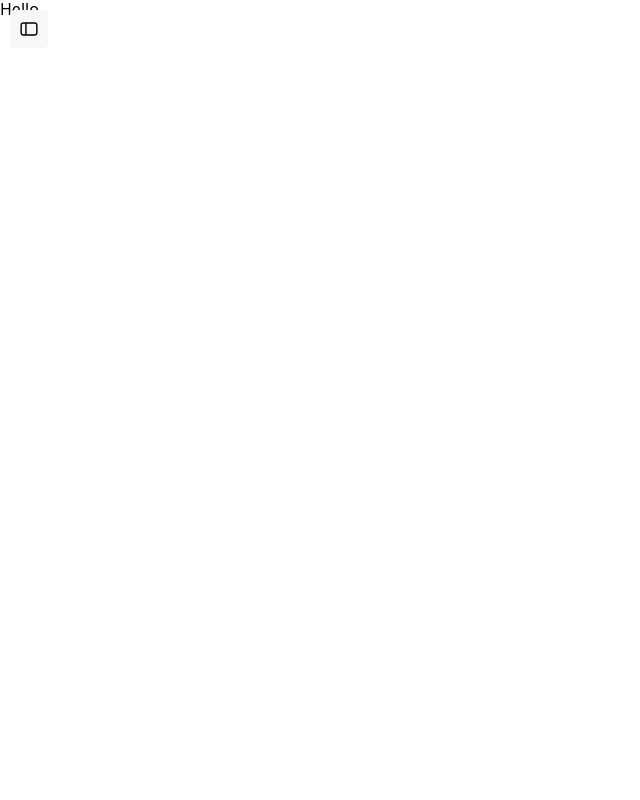
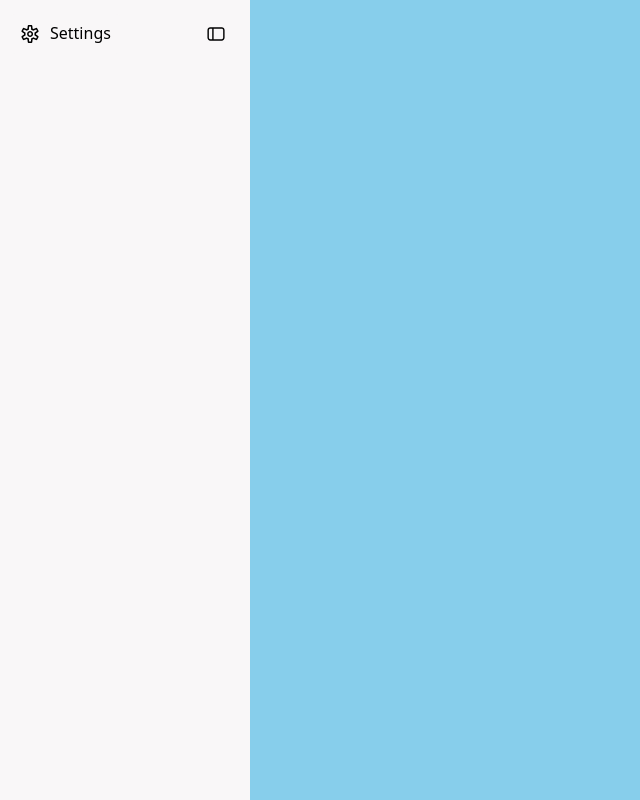
Before and after one commit to danyapac3/to-do, a website built with webpack: page src/index.html in a window 1280 px wide. Shown: the whole page, without its empty margins (0-640 px from the left). Built offline with nearby package versions, Linux system fonts and the light colour scheme.

Commit message:
Add settings button to sidebar

```diff
--- a/package.json
+++ b/package.json
@@ -3,7 +3,7 @@
   "version": "0.0.1",
   "main": "index.js",
   "scripts": {
-    "dev": "nodemon src/index.js"
+    "dev": "webpack serve"
   },
   "repository": {
     "type": "git",
--- a/src/index.html
+++ b/src/index.html
@@ -7,13 +7,20 @@
 </head>
 <body>
   <div class="page">
-    <aside class="page__sidebar sidebar hidden">
-      <div class="sidebar__show-hide-button"></div>
-      <div class="sidebar__content">content</div>
+    <aside class="page__sidebar sidebar">
+      <div class="sidebar__top-box">
+        <div class="sidebar-settings-button">Settings</div>
+        <div class="sidebar__toggle-visibility-button"></div>
+      </div>
+      <div class="sidebar__section">
+        <div class="sidebar__section-title">
+
+        </div>
+      </div>
     </aside>
     <main class="page__project-board project-board">
       <div class="project-board__header">
-        <div class="project-board__header-title">Hello</div>
+        <div class="project-board__header-title"></div>
       </div>
     </main>
   </div>
--- a/src/js/index.js
+++ b/src/js/index.js
@@ -1,6 +1,8 @@
-console.clear();
+import "@styles/index.scss";
 
-import "@styles/index.scss";
-import {Task} from "./classes/task.js";
+const toggleSidebarButton = document.querySelector('.sidebar__toggle-visibility-button');
+const sidebar = document.querySelector('.sidebar');
 
-const task = new Task('hello');
+toggleSidebarButton.addEventListener('click', (e) => {
+  sidebar.classList.toggle('hidden');
+});
--- a/src/styles/common/general.scss
+++ b/src/styles/common/general.scss
@@ -1,3 +1,8 @@
+::root {
+  font-size: 16px;
+}
+
 html, body {
   height: 100%;
+  background-color: #87CEEB;
 }
--- a/src/styles/layout/sidebar.scss
+++ b/src/styles/layout/sidebar.scss
@@ -3,35 +3,74 @@
 
 $primary-color: #F9F7F8;
 $sidebar-padding: 10px;
+$toggle-visibility-button-size: 48px;
 
 
 .sidebar {
   background-color: $primary-color;
   position: relative;
   padding: $sidebar-padding;
-}
 
+  display: flex;
+  flex-direction: column;
+  gap: 10px;
 
-.sidebar.hidden {
-  width: 0px;
-  padding: 0px;
+  transition:
+    width 0.2s ease-out,
+    padding-inline 0.2s ease-out;
 
-  & .sidebar__show-hide-button {
-    // transform: translateX(100%);
-    left: $sidebar-padding;
+  &.hidden {
+    width: 0px;
+    padding-inline: 0px;
   }
 }
 
 
-.sidebar__content {
+.sidebar__top-box {
+  height: $toggle-visibility-button-size;
+  width: 100%;
   overflow: hidden;
-  width: 100%;
+  display: flex;
+  align-items: center;
 }
 
 
-.sidebar__show-hide-button {
-  width: 38px;
-  height: 38px;
+.sidebar-settings-button {
+  background-color: $primary-color;
+  width: fit-content;
+  padding: 10px;
+  border-radius: 5px;
+  cursor: pointer;
+  user-select: none;
+  display: flex;
+  gap: 10px;
+
+  transition: background-color 0.2s;
+
+  &:hover {
+    background-color: color.mix(black, $primary-color, 10%);
+  }
+
+  &:active {
+    background-color: color.mix(black, $primary-color, 20%);
+  }
+
+  &::before {
+    content: '';
+    display: block;
+    width: 20px;
+    height: 20px;
+
+    background-image: url("@images/icons/cog.svg");
+    background-repeat: none;
+    background-position: center;
+  }
+}
+
+
+.sidebar__toggle-visibility-button {
+  width: $toggle-visibility-button-size;
+  height: $toggle-visibility-button-size;
   border-radius: 5px;
   position: absolute;
   top: $sidebar-padding;
@@ -43,12 +82,29 @@ $sidebar-padding: 10px;
   background-repeat: no-repeat;
   background-position: center;
 
-  transition: background-color 0.2s;
+  transition: background-color 0.2s, right 0.2s;
+  cursor: pointer;
 
   &:hover {
     background-color: color.mix(black, $primary-color, 10%);
   }
+
   &:active {
     background-color: color.mix(black, $primary-color, 20%);
   }
+
+  .sidebar.hidden & {
+    // transform: translateX(100%);
+    right: -$toggle-visibility-button-size - $sidebar-padding;
+  }
 }
+
+
+.sidebar__content {
+  overflow: hidden;
+  width: 100%;
+
+  display: flex;
+  flex-direction: column;
+  gap: 10px;
+}
```
